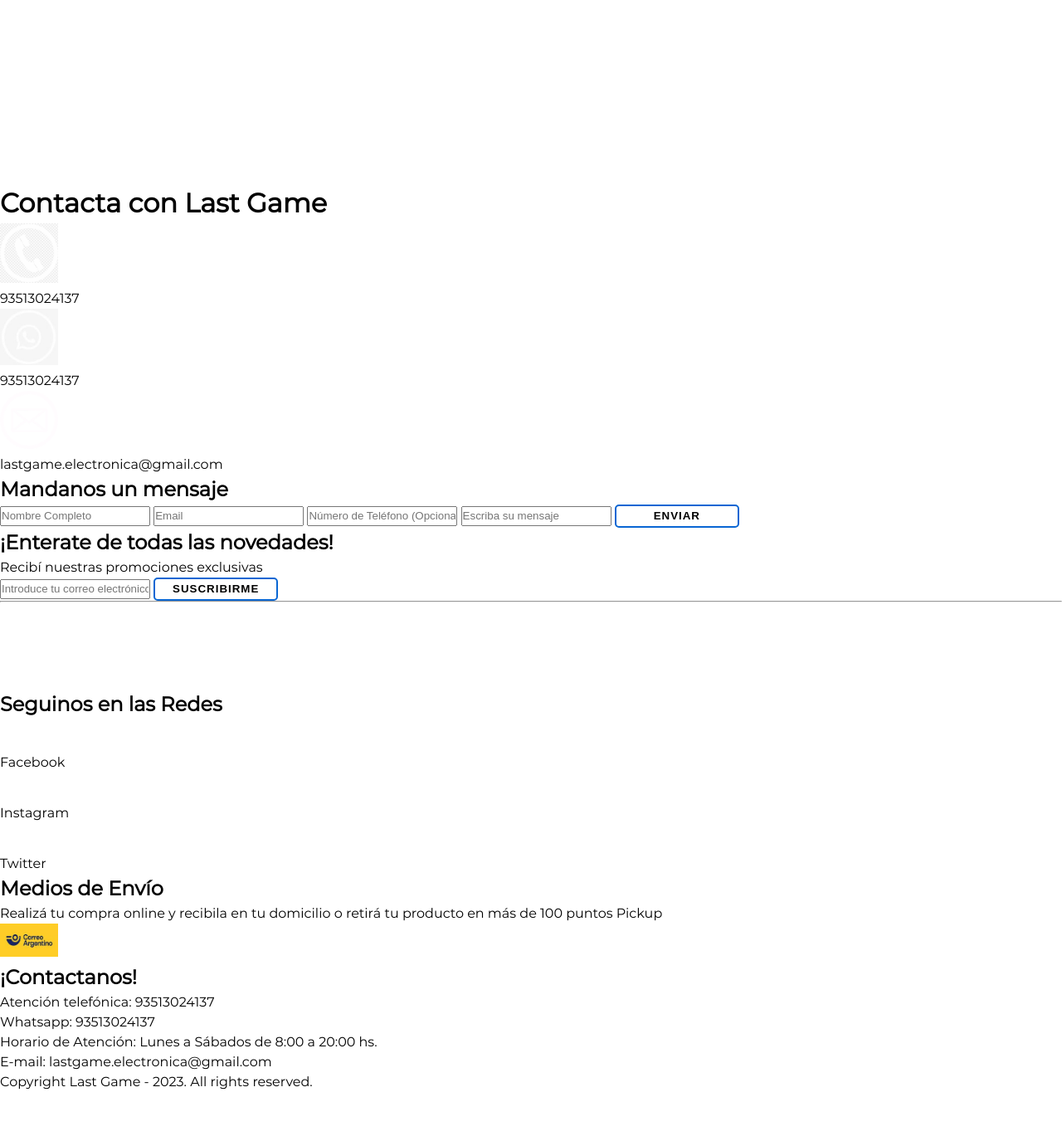
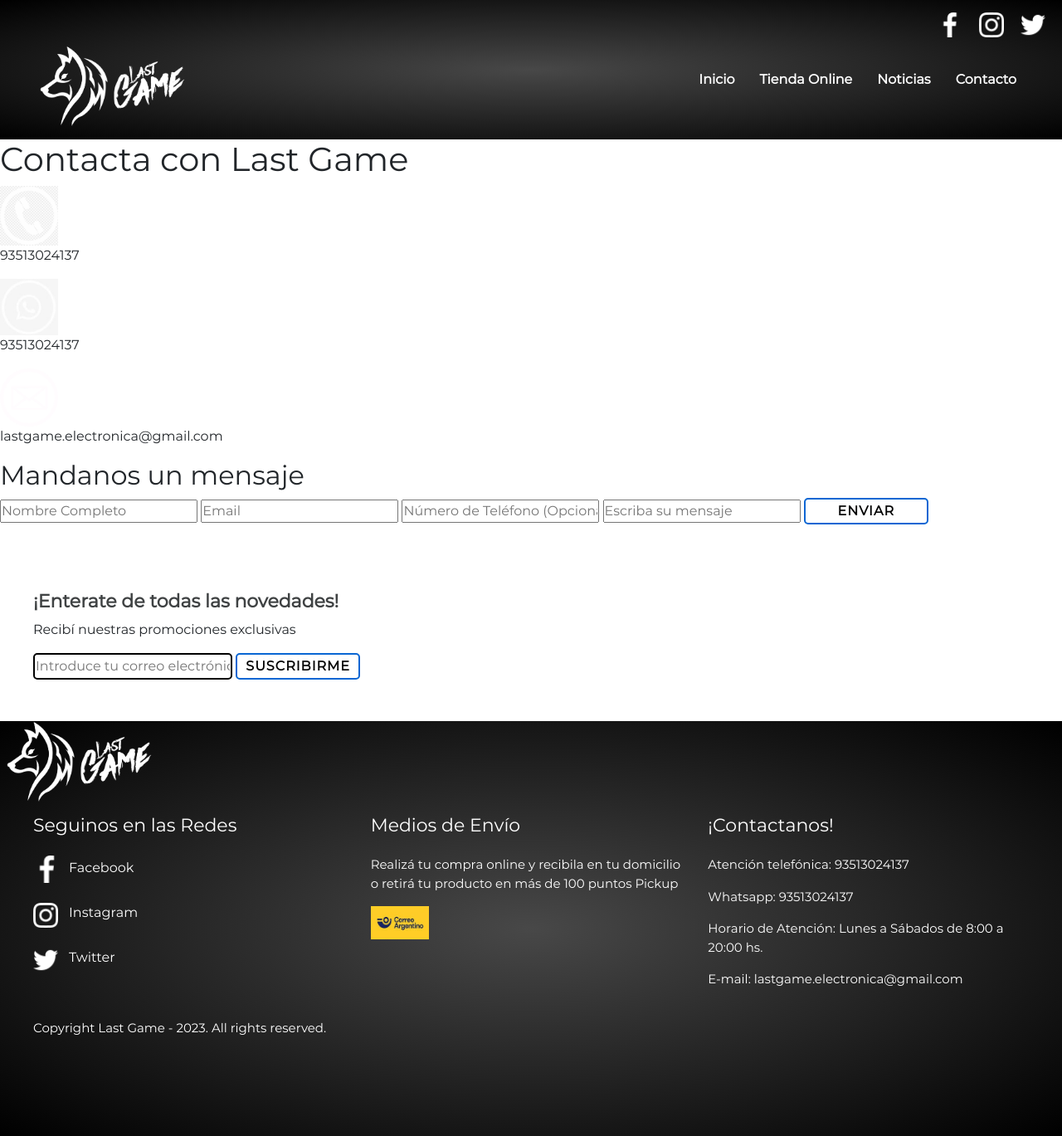
Before and after one commit to Angelica-Gomez/Last-Game, a plain HTML site: page pages/contacto.html in a window 1280 px wide. Shown: the whole page at 83% size. Before the commit the page ends 1316 px from the top, so only its background shows below. Drawn offline with nearby package versions, Linux system fonts and the light colour scheme.

Commit message:
agregado header y footer de paginas de noticias y contacto

```diff
--- a/css/style.css
+++ b/css/style.css
@@ -252,7 +252,7 @@
 
 }
 
-@media screen and (max-width: 600px) {
+@media screen and (max-width: 665px) {
 
     .logo{
         width: 30%;
@@ -260,7 +260,7 @@
        }
 
     .header__networks {
-      justify-content:flex-start;
+      justify-content:flex-end;
     }
 
     .header__container {
--- a/pages/contacto.html
+++ b/pages/contacto.html
@@ -4,24 +4,56 @@
     <meta charset="UTF-8">
     <meta name="viewport" content="width=device-width, initial-scale=1.0">
     <title>Contacto</title>
+    <link rel="shortcut icon" href="../assets/favicon.ico" type="image/x-icon"/>
+    <link href="https://cdn.jsdelivr.net/npm/bootstrap@5.3.0-alpha3/dist/css/bootstrap.min.css" rel="stylesheet" integrity="sha384-KK94CHFLLe+nY2dmCWGMq91rCGa5gtU4mk92HdvYe+M/SXH301p5ILy+dN9+nJOZ" crossorigin="anonymous">
+    <script src="https://cdn.jsdelivr.net/npm/bootstrap@5.3.0-alpha3/dist/js/bootstrap.bundle.min.js" integrity="sha384-ENjdO4Dr2bkBIFxQpeoTz1HIcje39Wm4jDKdf19U8gI4ddQ3GYNS7NTKfAdVQSZe" crossorigin="anonymous"></script>
     <link rel="stylesheet" href="../css/style.css">
-    <link rel="shortcut icon" href="../assets/favicon.ico" type="image/x-icon"/>
+
 </head>
 <body>
-    <header>
-        <a href="https://www.facebook.com/profile.php?id=100067133461108"><img src="../assets/images/icono-facebook.png" alt="Facebook" width="30"/></a>
-        <a href="https://www.instagram.com/lastgame_cba/"><img src="../assets/images/icono-instagram.png" alt="Instagram" width="30"/></a>
-        <a href="https://twitter.com/lastgame_cba"><img src="../assets/images/icono-twitter.png" alt="Twitter" width="30"/></a>
+    <header class="header">
+      <section class="header__networks">
+        <div class="icons"><a href="https://www.facebook.com/profile.php?id=100067133461108"><img src="../assets/images/icono-facebook.png" alt="Facebook" width="30"/></a></div>
+        <div class="icons"><a href="https://www.instagram.com/lastgame_cba/"><img src="../assets/images/icono-instagram.png" alt="Instagram" width="30"/></a></div>
+        <div class="icons"><a href="https://twitter.com/lastgame_cba"><img src="../assets/images/icono-twitter.png" alt="Twitter" width="30"/></a></div>
+      </section>
 
-        <a href="../index.html"><img src="../assets/images/logo.png" alt="Logo" width="200"></a>
+      <div class="header__container">
+        <a href="../index.html"><img src="../assets/images/logo.png" alt="Logo" width="200"/></a>
         <nav>
-            <ul>
+            <ul class="header__container-navbar">
                 <li><a href="../index.html">Inicio</a></li>
                 <li><a href="./platform.html">Tienda Online</a></li>
                 <li><a href="./noticias.html">Noticias</a></li>
                 <li><a href="./contacto.html">Contacto</a></li>
             </ul>
         </nav>
+     </div>
+
+        <div class="header__container-navbar-mobile">
+            <button class="navbar-toggler" type="button" data-bs-toggle="collapse" data-bs-target="#navbarMobileMenu" aria-controls="navbarMobileMenu" aria-expanded="false" aria-label="Toggle navigation">
+              <span><img src="../assets/images/menu.png" alt="menu"></span>
+            </button>
+          </div>
+
+          <div class="collapse" id="navbarMobileMenu">
+            <!-- Elementos del menú desplegable -->
+            <ul class="navbar-nav" style="padding-left: 60px; color: white;">
+                <li class="nav-item">
+                    <a class="nav-link" href="./index.html">Inicio</a>
+                </li>
+                <li class="nav-item">
+                    <a class="nav-link" href="./pages/platform.html">Tienda Online</a>
+                </li>
+                <li class="nav-item">
+                    <a class="nav-link" href="./pages/noticias.html">Noticias</a>
+                </li>
+                <li class="nav-item">
+                  <a class="nav-link" href="./pages/contacto.html">Contacto</a>
+              </li>
+            </ul>
+        </div>
+
     </header>
     <main>
         <h1>Contacta con Last Game</h1>
@@ -40,29 +72,43 @@
         <button>ENVIAR</button>
     </main>
 
-    <footer>
-        <h2>¡Enterate de todas las novedades!</h2>
-        <p>Recibí nuestras promociones exclusivas</p>
-        <input type="email" placeholder="Introduce tu correo electrónico"/>
-        <button>SUSCRIBIRME</button>
-        <hr/>
-        <img src="../assets/images/logo.png" alt="Logo" width="200"/>
-        <h2>Seguinos en las Redes</h2>
-        <img src="../assets/images/icono-facebook.png" alt="Facebook" width="33"/>
-        <p>Facebook</p>
-        <img src="../assets/images/icono-instagram.png" alt="Instagram" width="30"/>
-        <p>Instagram</p>
-        <img src="../assets/images/icono-twitter.png" alt="Twitter" width="30"/>
-        <p>Twitter</p>
-        <h2>Medios de Envío</h2>
-        <p class="selector-footer">Realizá tu compra online y recibila en tu domicilio o retirá tu producto en más de 100 puntos Pickup</p>
-        <img src="../assets/images/logo-de-correo-argentino.jpg" alt="Logo de Correo Argentino" width="70" height="40"/>
-        <h2>¡Contactanos!</h2>
-        <p>Atención telefónica: 93513024137</p>
-        <p>Whatsapp: 93513024137</p>
-        <p>Horario de Atención: Lunes a Sábados de 8:00 a 20:00 hs.</p>
-        <p>E-mail: lastgame.electronica@gmail.com</p>
-        <p>Copyright Last Game - 2023.  All rights reserved.</p>
+     <div class="form">
+         <h2 class="form__title">¡Enterate de todas las novedades!</h2>
+         <p class="form__information">Recibí nuestras promociones exclusivas</p>
+         <input class="form__email" type="email" placeholder="Introduce tu correo electrónico"/>
+         <button>SUSCRIBIRME</button>
+       </div>
+
+   <footer class="footer">
+        <img lass="footer__logo" src="../assets/images/logo.png" alt="Logo" width="200"/>
+
+       <div class="footer__container">
+         <article class="information">
+             <h2 class="information__title">Seguinos en las Redes</h2>
+             <img class="information__icon" src="../assets/images/icono-facebook.png" alt="Facebook" width="33"/>
+             <p class="information__networks">Facebook</p>
+             <img class="information__icon" src="../assets/images/icono-instagram.png" alt="Instagram" width="30"/>
+             <p class="information__networks">Instagram</p>
+             <img class="information__icon" src="../assets/images/icono-twitter.png" alt="Twitter" width="30"/>
+             <p class="information__networks">Twitter</p>
+             </article>
+
+         <article class="information">
+             <h2 class="information__title">Medios de Envío</h2>
+             <p class="information__description">Realizá tu compra online y recibila en tu domicilio o retirá tu producto en más de 100 puntos Pickup</p>
+             <img class="information__logo"  src="../assets/images/logo-de-correo-argentino.jpg" alt="Logo de Correo Argentino" width="70" height="40"/>
+        </article>
+
+      <article class="information">
+             <h2 class="information__title">¡Contactanos!</h2>
+             <p class="information__description">Atención telefónica: 93513024137</p>
+             <p class="information__description">Whatsapp: 93513024137</p>
+             <p class="information__description">Horario de Atención: Lunes a Sábados de 8:00 a 20:00 hs.</p>
+             <p class="information__description">E-mail: lastgame.electronica@gmail.com</p>
+       </article>
+
+         <p class="information__description">Copyright Last Game - 2023.  All rights reserved.</p>
+      </div>
     </footer>
 
 </body>
```
Also changed, not shown: index.html (+1 -1 lines), pages/noticias.html (+76 -29 lines), pages/platform.html (+1 -2 lines).
